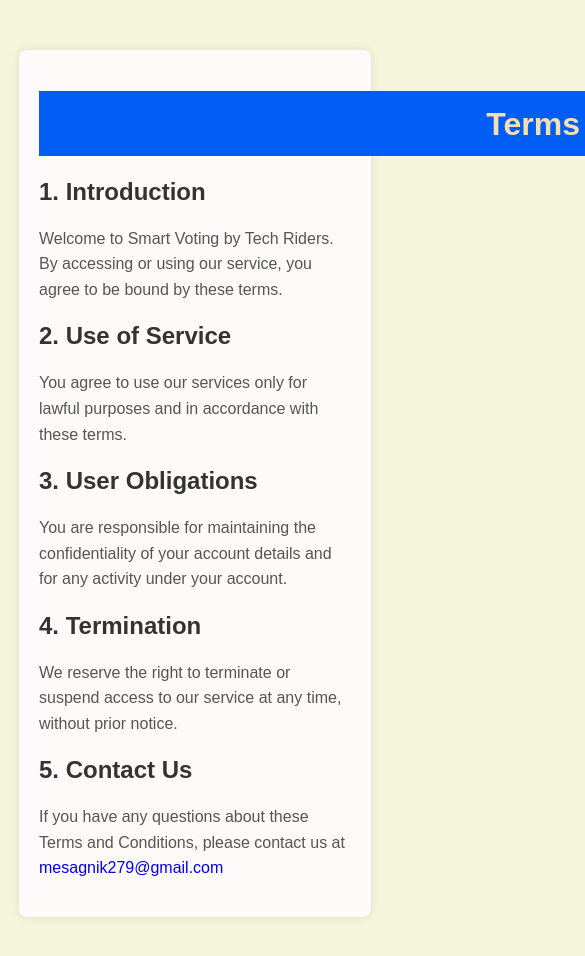
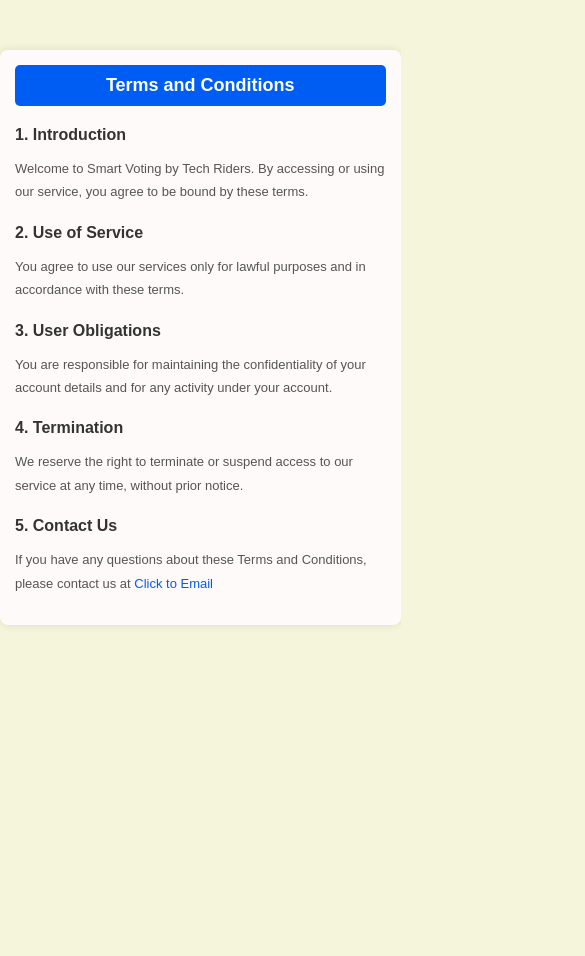
Before and after one commit to sagniksaha279/Smart-Vote, a plain HTML site: page terms.html in a window 390 px wide. Shown: the top 956 px of the page, 585 px wide, since content can reach past the window. After the commit the page ends 844 px from the top, so only its background shows below. Drawn offline with Linux system fonts and the light colour scheme.

Commit message:
Update terms.html

```diff
--- a/terms.html
+++ b/terms.html
@@ -13,31 +13,71 @@
             background-color: beige;
         }
         .container {
-            width: 80%;
+            width: 90%;
+            max-width: 800px;
             margin: 50px auto;
             background: snow;
             padding: 20px;
             box-shadow: 0 0 10px rgba(0, 0, 0, 0.1);
             border-radius: 8px;
         }
-        h1, h2 {
+        h1 {
+            text-align: center;
+            color: white;
+            background-color: #005df4;
+            padding: 15px;
+            font-size: 24px;
+            border-radius: 5px;
+            box-sizing: border-box;
+            display: flex;
+            justify-content: center;
+            align-items: center;
+            margin: 0 auto 20px auto;
+        }
+        h2 {
             color: #333;
+            margin-top: 20px;
+            margin-bottom: 10px;
         }
-        p{
+        p {
             color: #555;
-            line-height: 1.6;
+            line-height: 1.8;
+            margin-bottom: 15px;
         }
-        h1{
-            text-align: center;
-            color: wheat;
-            background-color: #005df4;
-            display: block;
-            height: 35px;
-            width: 1200px;
-            padding: 15px;
+        a {
+            text-decoration: none;
+            color: #005df4;
         }
-        a{
-            text-decoration: none;
+
+        /* Responsive Styles */
+        @media (max-width: 768px) {
+            .container {
+                width: 95%;
+                padding: 15px;
+            }
+            h1 {
+                font-size: 20px;
+                padding: 12px;
+            }
+            h2 {
+                font-size: 18px;
+            }
+            p {
+                font-size: 14px;
+            }
+        }
+
+        @media (max-width: 480px) {
+            h1 {
+                font-size: 18px;
+                padding: 10px;
+            }
+            h2 {
+                font-size: 16px;
+            }
+            p {
+                font-size: 13px;
+            }
         }
     </style>
 </head>
@@ -58,7 +98,7 @@
         <p>We reserve the right to terminate or suspend access to our service at any time, without prior notice.</p>
 
         <h2>5. Contact Us</h2>
-        <p>If you have any questions about these Terms and Conditions, please contact us at <a href="mailto:mesagnik279@gmail.com">mesagnik279@gmail.com</a></p>
+        <p>If you have any questions about these Terms and Conditions, please contact us at <a href="mailto:mesagnik279@gmail.com">Click to Email</a></p>
     </div>
 </body>
 </html>
```
